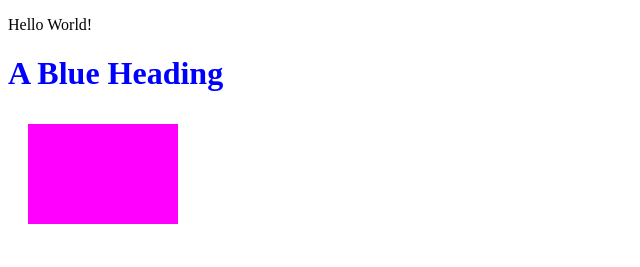
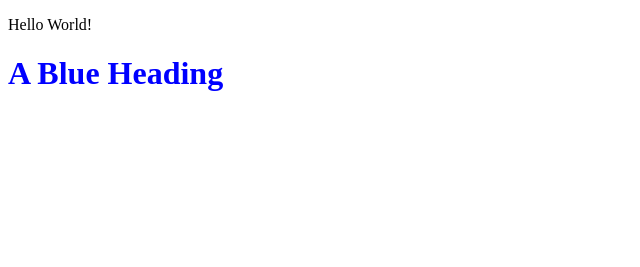
Before and after one commit to chloe238/color-palette, a plain HTML site: page index.html in a window 1280 px wide. Shown: the whole page, without its empty margins (0-640 px from the left). Drawn offline with Linux system fonts and the light colour scheme.

Commit message:
taking a mile

```diff
--- a/color-wheel.js
+++ b/color-wheel.js
@@ -1,6 +1,6 @@
-// canvas = document.getElementById('canvas');
-// ctx = context.getContext('2d');
-// image = ctx.createImageData(200, 200);
-// data = image.data;
-// ctx.fillStyle = "#FF00FF";
-// ctx.fillRect(20, 10, 150, 100);
+canvas = document.getElementById('canvas');
+ctx = canvas.getContext('2d');
+image = ctx.createImageData(200, 200);
+data = image.data;
+ctx.fillStyle = "#FF00FF";
+ctx.fillRect(20, 10, 150, 100);
--- a/index.html
+++ b/index.html
@@ -9,25 +9,8 @@
 
   <h1 style="color:blue;">A Blue Heading</h1>
 
-  <canvas id="canvas"></canvas>
-  <script type="module">
-    //displayColor();
-    let canvas = document.getElementById("canvas");
-    let ctx = canvas.getContext("2d");
-    // let image = ctx.createImageData(200, 200);
-    // let data = image.data;
-    ctx.fillStyle = "#FF00FF";
-    ctx.fillRect(20, 10, 150, 100);
-
-    // let length = 100*100*4;
-    // for (let i = 0; i < length; i += 4) {
-    //   data[i] = 255; // full red
-    //   data[i+1] = 0; // no green
-    //   data[i+2] = 0; // no blue
-    //   data[i+3] = 255; // fully opaque
-    // }
-    // ctx.putImageData(image, 0, 0);
-  </script>
+  <!-- <canvas id="canvas"></canvas> -->
+  <script src="color-wheel.js"></script>
   <noscript>No java???</noscript>
 
 </body>
```
